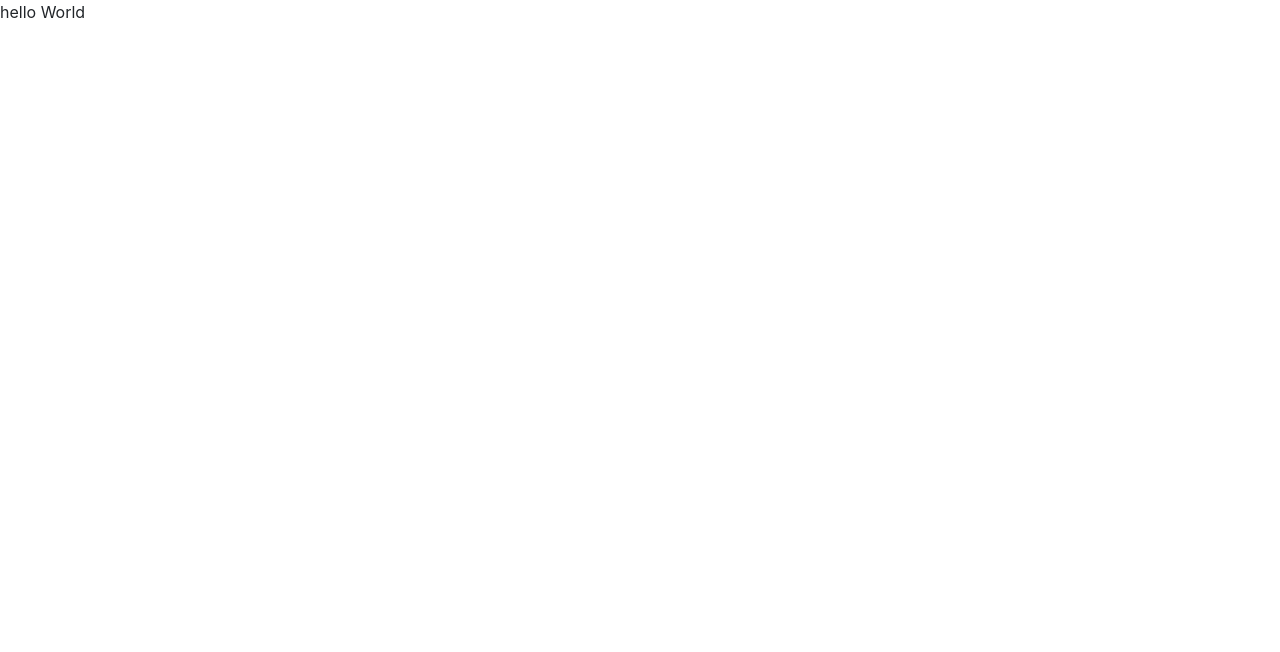
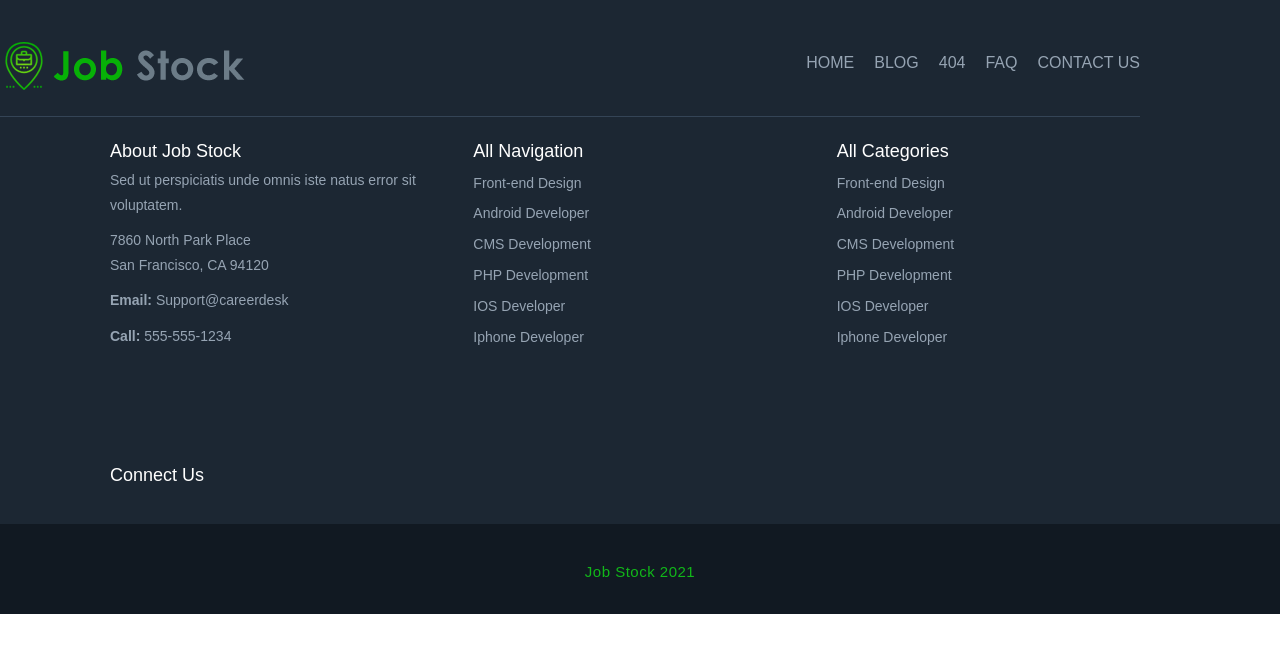
Before and after one commit to danishulhassan7/job-stock, a React (Create React App) app in the folder job-stock/: page /footer in a window 1280 px wide. Shown: the top 652 px of the page. Built offline with nearby package versions, Linux system fonts and the light colour scheme.

Commit message:
Job-Stock >> Footer: Setting up

```diff
--- a/job-stock/src/App.css
+++ b/job-stock/src/App.css
@@ -73,3 +73,202 @@
 	filter: progid:DXImageTransform.Microsoft.gradient( startColorstr='#53bb13', endColorstr='#11b719', GradientType=1);
 	background-size: cover
 }
+
+
+
+
+/* Footer CSS  */
+
+.footer {
+	background: #1c2733;
+	padding: 1.5em 0 0;
+	z-index: -1;
+	text-align: left
+}
+
+footer .row.no-padding {
+	margin: 0 10px
+}
+
+.lg-menu {
+	border-bottom: 1px solid #344456;
+	padding: 1em 0 1.5em;
+	margin: 0
+}
+
+.lg-menu ul {
+	margin: 0;
+	padding: 0;
+	float: right
+}
+
+.lg-menu ul li {
+	display: inline-block;
+	list-style: none;
+	padding-left: 20px
+}
+
+.lg-menu ul li a {
+	text-transform: uppercase;
+	color: #96a4b3;
+	font-family: Montserrat, sans-serif
+}
+
+.lg-menu ul li a:focus,
+.lg-menu ul li a:hover {
+	text-decoration: none;
+	color: #11b719
+}
+footer .row.no-padding {
+	margin: 0 10px
+}
+.footer-widget {
+	padding: 1.5em 0 2em
+}
+h3.widgettitle.widget-title {
+	font-family: Montserrat, sans-serif;
+	font-weight: 500;
+	text-transform: capitalize;
+	margin-bottom: 5px;
+	font-size: 18px;
+	color: #fff
+}
+.textwidget,
+.textwidget a,
+.textwidget p {
+	color: #96a4b3
+}
+
+.textwidget {
+	opacity: 1;
+	font-size: 14px;
+	font-family: Montserrat, sans-serif;
+	font-weight: 400;
+	line-height: 1.8
+}
+.textwidget p {
+	margin-bottom: 10px
+}
+.copyright p,
+.footer-social li a {
+	font-size: 15px;
+	letter-spacing: .5px;
+	font-family: Montserrat, sans-serif
+}
+.footer-social {
+	text-align: left;
+	padding: 0;
+	margin: 0 0 25px
+}
+
+.footer-social li {
+	list-style: none;
+	display: inline-block;
+	padding-right: 7px;
+	margin-bottom: 10px
+}
+
+.footer-social li a {
+	color: #446d82
+}
+
+.footer-social li a i {
+	width: 40px;
+	height: 40px;
+	border-radius: 2px;
+	line-height: 40px;
+	background: #243140;
+	text-align: center;
+	color: #5f738a;
+	box-shadow: 0 0 10px 0 rgba(53, 67, 78, .1)
+}
+
+.footer-social li a:hover i {
+	background: #11b719;
+	color: #fff
+}
+
+ul.footer-navigation {
+	margin: 0;
+	padding: 0
+}
+
+ul.footer-navigation li {
+	padding: 0;
+	line-height: 2.2;
+	list-style: none
+}
+.footer-form .form-control {
+	margin-bottom: 7px;
+	width: 100%;
+	height: 42px;
+	border-radius: 2px;
+	background: #263444;
+	border-color: #324356;
+	color: #748898
+}
+
+.footer-form .btn-primary,
+.footer-form .btn-primary:focus,
+.footer-form .btn-primary:hover {
+	border-color: #10c110;
+	background: #11b719
+}
+
+.footer-form textarea.form-control {
+	height: 70px
+}
+
+.footer-form .btn-primary {
+	border-radius: 2px;
+	color: #fff;
+	padding: 10px 40px
+}
+
+
+@media only screen and (min-width :768px) {
+	.lg-menu ul {
+		margin-top: 10px
+	}
+}
+
+@media only screen and (max-width :767px) {
+	.lg-menu ul {
+		margin-top: 20px
+	}
+	.lg-menu ul li {
+		padding-left: 0;
+		padding-right: 10px
+	}
+	.footer-widget {
+		padding: .5em 0 1em
+	}
+	.footer-social {
+		margin-bottom: 0
+	}
+}
+
+.copyright p,
+.footer-social li a {
+	font-size: 15px;
+	letter-spacing: .5px;
+	font-family: Montserrat, sans-serif
+}
+.row.copyright {
+	padding: 1.4em 0 0;
+	background: #111922;
+	text-align: center;
+	margin: 0
+}
+
+.copyright p {
+	color: #96a4b3;
+	text-align: center;
+	padding: 1em 0;
+	display: inline-block
+}
+
+.copyright a {
+	text-decoration: none;
+	color: #11b719
+}
--- a/job-stock/src/components/Footer.js
+++ b/job-stock/src/components/Footer.js
@@ -3,11 +3,103 @@ import '../App.css';
 import 'bootstrap/dist/css/bootstrap.min.css';
 import { Container, Row, Col, Tabs, Tab } from 'react-bootstrap';
 import Styles from './Styles';
+import FooterImg from '../assets/img/footer-logo.png';
 
 function Footer() {
     return(
         <Styles>
-            hello World
+			<footer className="footer">
+				<Container className="lg-menu">
+					<Row>
+						<Col md={4} sm={4}>
+							<img src={FooterImg} className="img-responsive" alt="" />
+						</Col>
+						<Col className="pull-right" md={8} sm={8}>
+							<ul>
+								<li><a href="index-2.html" title="">Home</a></li>
+								<li><a href="blog.html" title="">Blog</a></li>
+								<li><a href="404.html" title="">404</a></li>
+								<li><a href="faq.html" title="">FAQ</a></li>
+								<li><a href="contact.html" title="">Contact Us</a></li>
+							</ul>
+						</Col>
+					</Row>
+				</Container>
+                <Container>
+				<Row className="row no-padding">
+						<Col md={4}>
+							<div className="footer-widget">
+							<h3 className="widgettitle widget-title">About Job Stock</h3>
+							<div className="textwidget">
+							<p>Sed ut perspiciatis unde omnis iste natus error sit voluptatem.</p>
+							<p>7860 North Park Place<br/>San Francisco, CA 94120</p>
+							<p><strong>Email:</strong> Support@careerdesk</p>
+							<p><strong>Call:</strong> <a href="tel:+15555555555">555-555-1234</a></p>
+							<ul className="footer-social">
+								<li><a href="#"><i className="fa fa-facebook"></i></a></li>
+								<li><a href="#"><i className="fa fa-google-plus"></i></a></li>
+								<li><a href="#"><i className="fa fa-twitter"></i></a></li>
+								<li><a href="#"><i className="fa fa-instagram"></i></a></li>
+								<li><a href="#"><i className="fa fa-linkedin"></i></a></li>
+							</ul>
+							</div>
+							</div>
+						</Col>
+						<Col md={4}>
+							<div className="footer-widget">
+							<h3 className="widgettitle widget-title">All Navigation</h3>
+							<div className="textwidget">
+								<div className="textwidget">
+								<ul className="footer-navigation">
+									<li><a href="manage-company.html" title="">Front-end Design</a></li>
+									<li><a href="manage-company.html" title="">Android Developer</a></li>
+									<li><a href="manage-company.html" title="">CMS Development</a></li>
+									<li><a href="manage-company.html" title="">PHP Development</a></li>
+									<li><a href="manage-company.html" title="">IOS Developer</a></li>
+									<li><a href="manage-company.html" title="">Iphone Developer</a></li>
+								</ul>
+							</div>
+							</div>
+							</div>
+						</Col>
+
+						<Col md={4}>
+							<div className="footer-widget">
+							<h3 className="widgettitle widget-title">All Categories</h3>
+							<div className="textwidget">
+								<ul className="footer-navigation">
+									<li><a href="manage-company.html" title="">Front-end Design</a></li>
+									<li><a href="manage-company.html" title="">Android Developer</a></li>
+									<li><a href="manage-company.html" title="">CMS Development</a></li>
+									<li><a href="manage-company.html" title="">PHP Development</a></li>
+									<li><a href="manage-company.html" title="">IOS Developer</a></li>
+									<li><a href="manage-company.html" title="">Iphone Developer</a></li>
+								</ul>
+							</div>
+							</div>
+						</Col>
+
+						<Col md={4}>
+							<div className="footer-widget">
+							<h3 className="widgettitle widget-title">Connect Us</h3>
+							<div className="textwidget">
+							{/* <form className="footer-form">
+								<input type="text" className="form-control" placeholder="Your Name">
+								<input type="text" className="form-control" placeholder="Email">
+								<textarea className="form-control" placeholder="Message"></textarea>
+								<button type="submit" className="btn btn-primary">Login</button>
+							</form> */}
+							</div>
+							</div>
+						</Col>
+				</Row>
+                </Container>
+				<Row className="row copyright">
+					<Container>
+						<p><a target="_blank" href="/">Job Stock 2021</a></p>
+					</Container>
+				</Row>
+        </footer>
         </Styles>
     );
 }
```
Also changed, not shown: 1 other file (tests, documents, lock files or other folders).
